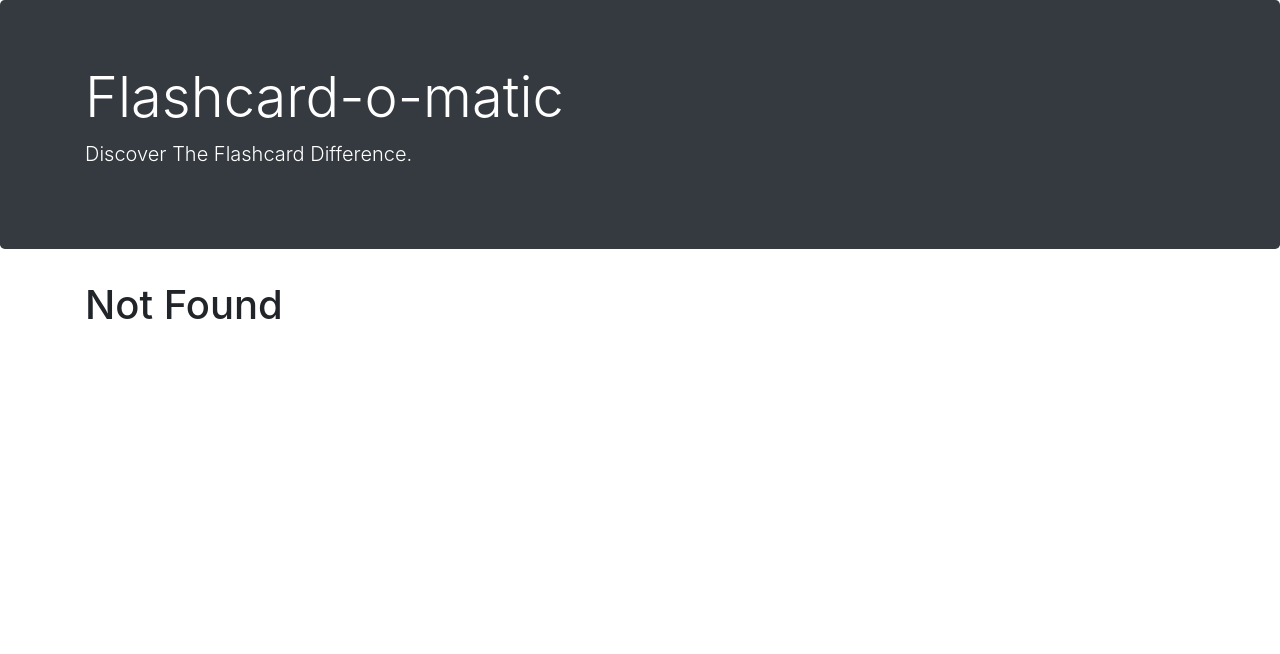
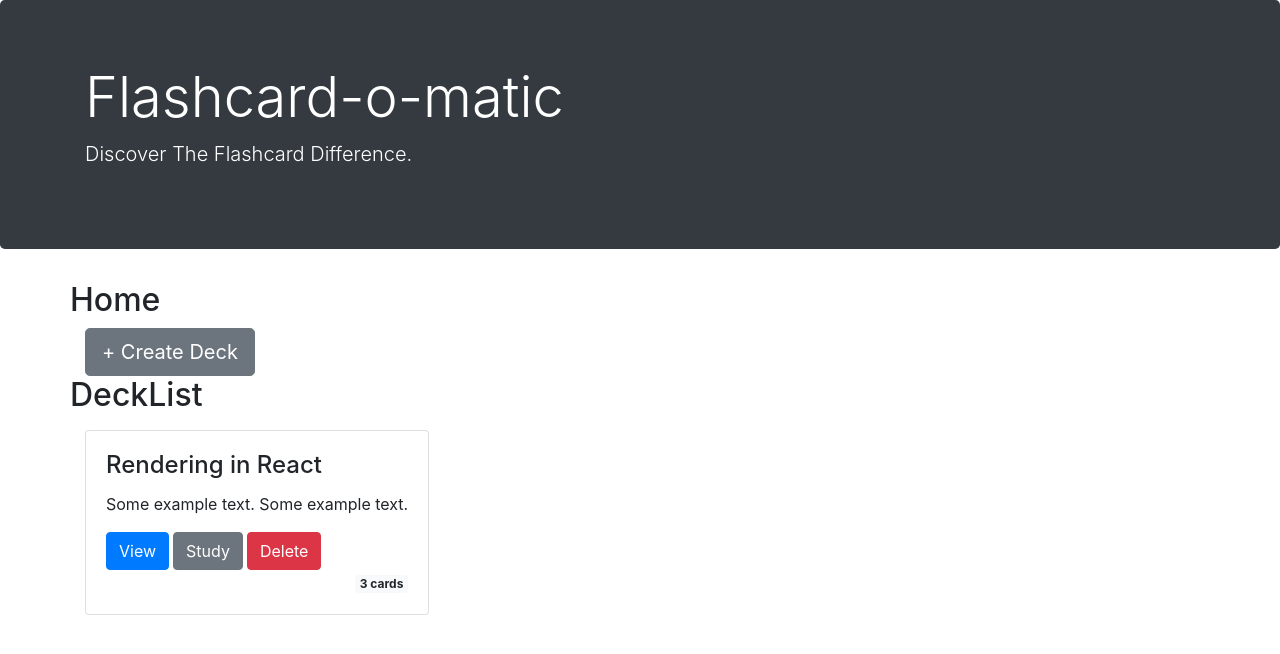
Before and after one commit to j-wee/flashcard-assessment, a React (Create React App) app: page / in a window 1280 px wide. Before the commit this address had no page. Shown: the top 654 px of the page. Built offline with nearby package versions, Linux system fonts and the light colour scheme; a web font is replaced by a local one.

Commit message:
Add routes and elements

```diff
--- /dev/null
+++ b/src/Layout/Home.js
@@ -0,0 +1,15 @@
+import React from "react";
+import DeckList from "../decks/DeckList";
+
+function Home() {
+    return (
+        <>
+            <h2 className="row">Home</h2>
+            <button className="btn btn-secondary btn-lg">+ Create Deck</button>
+
+            <DeckList />
+        </>
+    );
+}
+
+export default Home;
--- a/src/Layout/index.js
+++ b/src/Layout/index.js
@@ -1,6 +1,14 @@
 import React from "react";
 import Header from "./Header";
 import NotFound from "./NotFound";
+import Home from "./Home";
+import { Route, Routes } from "react-router-dom";
+import DeckAdd from "../decks/DeckAdd";
+import Deck from "../decks/Deck";
+import DeckEdit from "../decks/DeckEdit";
+import DeckStudy from "../decks/DeckStudy";
+import CardAdd from "../cards/CardAdd";
+import CardEdit from "../cards/CardEdit";
 
 function Layout() {
   return (
@@ -8,7 +16,17 @@ function Layout() {
       <Header />
       <div className="container">
         {/* TODO: Implement the screen starting here */}
-        <NotFound />
+          <Routes>
+              <Route path="/" element={<Home />} />
+              <Route path="decks/new" element={<DeckAdd />} />
+              <Route path="decks/:deckId" element={<Deck />}>
+                  <Route path="study" element={<DeckStudy />} />
+                  <Route path="edit" element={<DeckEdit />} />
+                  <Route path="cards/new" element={<CardAdd />} />
+                  <Route path="cards/:cardId/edit" element={<CardEdit />} />
+              </Route>
+              <Route path="*" element={<NotFound />} />
+          </Routes>
       </div>
     </>
   );
--- /dev/null
+++ b/src/cards/CardAdd.js
@@ -0,0 +1,11 @@
+import React from "react";
+
+function CardAdd() {
+    return (
+        <>
+            <h2 className="row">Card Add</h2>
+        </>
+    );
+}
+
+export default CardAdd;
--- /dev/null
+++ b/src/cards/CardEdit.js
@@ -0,0 +1,11 @@
+import React from "react";
+
+function CardEdit() {
+    return (
+        <>
+            <h2 className="row">Card Edit</h2>
+        </>
+    );
+}
+
+export default CardEdit;
--- /dev/null
+++ b/src/decks/Deck.js
@@ -0,0 +1,11 @@
+import React from "react";
+
+function Deck() {
+    return (
+        <>
+            <h2 className="row">Deck</h2>
+        </>
+    );
+}
+
+export default Deck;
--- /dev/null
+++ b/src/decks/DeckAdd.js
@@ -0,0 +1,11 @@
+import React from "react";
+
+function DeckAdd() {
+    return (
+        <>
+            <h2 className="row">Deck Add</h2>
+        </>
+    );
+}
+
+export default DeckAdd;
--- /dev/null
+++ b/src/decks/DeckEdit.js
@@ -0,0 +1,11 @@
+import React from "react";
+
+function DeckEdit() {
+    return (
+        <>
+            <h2 className="row">Deck Edit</h2>
+        </>
+    );
+}
+
+export default DeckEdit;
--- /dev/null
+++ b/src/decks/DeckList.js
@@ -0,0 +1,30 @@
+import React from "react";
+
+function DeckList() {
+    return (
+        <>
+            <h2 className="row">DeckList</h2>
+            <div className="container row mt-3">
+                <div className="card">
+                    <div className="card-body">
+                        <h4 className="card-title">Rendering in React</h4>
+
+                        <p className="card-text">Some example text. Some example text.</p>
+
+                        <button type="button" className="btn btn-primary mr-1">View</button>
+                        <button type="button" className="btn btn-secondary mr-1">Study</button>
+                        <button type="button" className="btn btn-danger">Delete</button>
+                        <div className="row">
+                            <div className="col text-right">
+                                <span className="badge badge-light">3 cards</span>
+                            </div>
+                        </div>
+
+                    </div>
+                </div>
+            </div>
+        </>
+    );
+}
+
+export default DeckList;
--- /dev/null
+++ b/src/decks/DeckStudy.js
@@ -0,0 +1,11 @@
+import React from "react";
+
+function DeckStudy() {
+    return (
+        <>
+            <h2 className="row">Deck Study</h2>
+        </>
+    );
+}
+
+export default DeckStudy;
```
Also changed, not shown: package.json (+5 -4 lines), src/cards/Card.js (added, +11 -0 lines), src/cards/CardList.js (added, +11 -0 lines), 2 other files (tests, documents, lock files or other folders).
